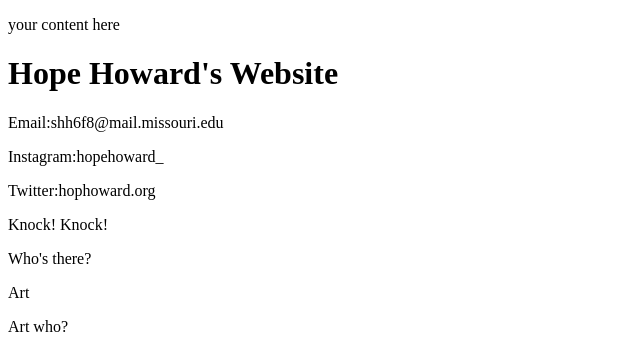
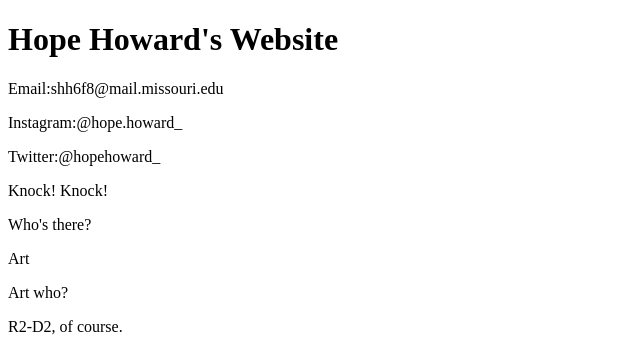
Before and after one commit to J4502-FS18/hopehoward, a plain HTML site: page index.html in a window 1280 px wide. Shown: the top 349 px of the page, without its empty margins (0-640 px from the left). Drawn offline with Linux system fonts and the light colour scheme.

Commit message:
updated
save

```diff
--- a/index.html
+++ b/index.html
@@ -11,11 +11,10 @@
 
 <body>
 <!--This is a comment. It won't show up in your browser, only in the page source-->
-	<p> your content here</p>
   <h1>Hope Howard's Website</h1>
   <p>Email:shh6f8@mail.missouri.edu</p>
-  <p>Instagram:hopehoward_</p>
-  <p>Twitter:hophoward.org</p>
+  <p>Instagram:@hope.howard_</p>
+  <p>Twitter:@hopehoward_</p>
 
   <p>Knock! Knock!</p>
   <p>Who's there?</p>
```
